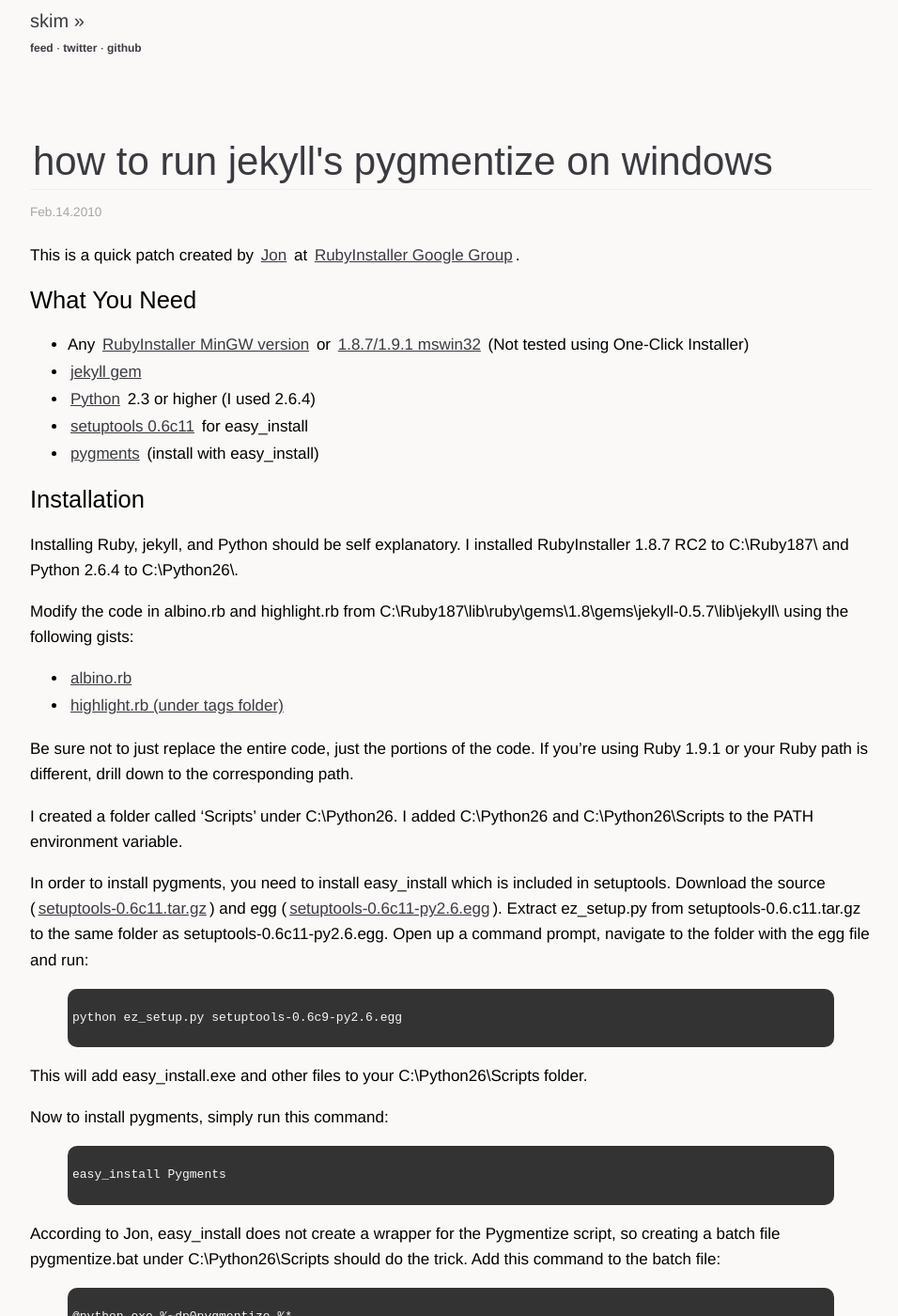
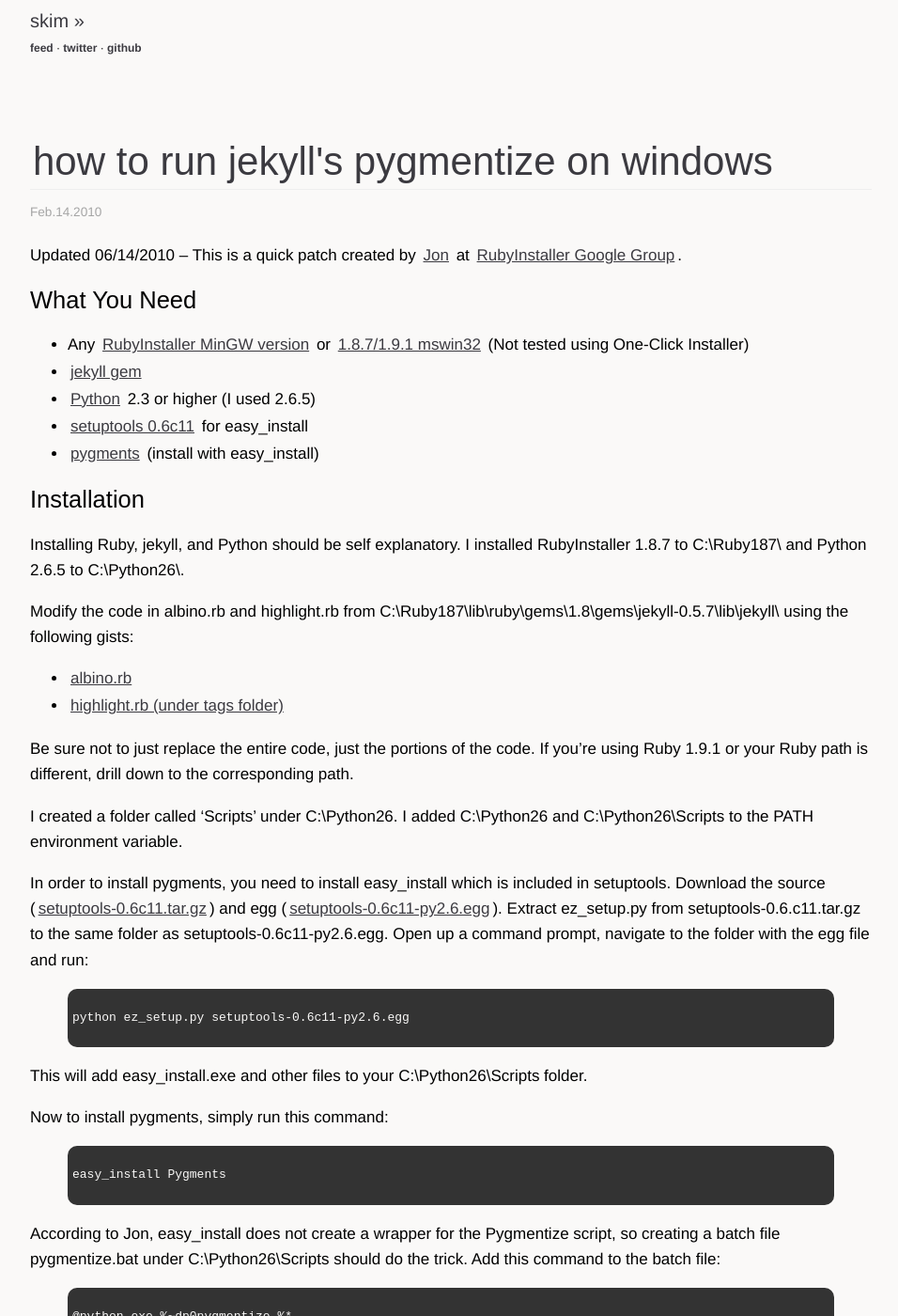
Before and after one commit to sl4m/sl4m.github.com, a Jekyll site: the page built from _posts/2010-02-14-how-to-run-jekyll-pygmentize-on-windows.markdown, in a window 1280 px wide and 1400 px high. Shown: the whole window at 94% size, without its empty margins (160-1116 px from the left). Built offline with Jekyll 4.4.1, drawn with Linux system fonts in a browser that asks for light colours; comment, search, counter and statistics services are not loaded.

Commit message:
updated post

```diff
--- a/_posts/2010-02-14-how-to-run-jekyll-pygmentize-on-windows.markdown
+++ b/_posts/2010-02-14-how-to-run-jekyll-pygmentize-on-windows.markdown
@@ -10,19 +10,19 @@
   -- windows
 ---
 
-This is a quick patch created by [Jon](http://github.com/jonforums) at [RubyInstaller Google Group](http://groups.google.com/group/rubyinstaller/t/400ecfe5d528b558).
+Updated 06/14/2010 -- This is a quick patch created by [Jon](http://github.com/jonforums) at [RubyInstaller Google Group](http://groups.google.com/group/rubyinstaller/t/400ecfe5d528b558).
 
 ## What You Need
 
 * Any [RubyInstaller MinGW version](http://rubyinstaller.org/download.html) or [1.8.7/1.9.1 mswin32](http://www.ruby-lang.org/en/downloads/) (Not tested using One-Click Installer)
 * [jekyll gem](http://gemcutter.org/gems/jekyll)
-* [Python](http://www.python.org/download/) 2.3 or higher (I used 2.6.4)
+* [Python](http://www.python.org/download/) 2.3 or higher (I used 2.6.5)
 * [setuptools 0.6c11](http://pypi.python.org/pypi/setuptools) for easy_install
 * [pygments](http://pygments.org/) (install with easy_install)
 
 ## Installation
 
-Installing Ruby, jekyll, and Python should be self explanatory.  I installed RubyInstaller 1.8.7 RC2 to C:\Ruby187\ and Python 2.6.4 to C:\Python26\\.
+Installing Ruby, jekyll, and Python should be self explanatory.  I installed RubyInstaller 1.8.7 to C:\Ruby187\ and Python 2.6.5 to C:\Python26\\.
 
 Modify the code in albino.rb and highlight.rb from C:\Ruby187\lib\ruby\gems\1.8\gems\jekyll-0.5.7\lib\jekyll\ using the following gists:
 
@@ -36,7 +36,7 @@
 In order to install pygments, you need to install easy_install which is included in setuptools.  Download the source ([setuptools-0.6c11.tar.gz](http://pypi.python.org/packages/source/s/setuptools/setuptools-0.6c11.tar.gz#md5=7df2a529a074f613b509fb44feefe74e)) and egg ([setuptools-0.6c11-py2.6.egg](http://pypi.python.org/packages/2.6/s/setuptools/setuptools-0.6c11-py2.6.egg#md5=bfa92100bd772d5a213eedd356d64086)).  Extract ez_setup.py from setuptools-0.6.c11.tar.gz to the same folder as setuptools-0.6c11-py2.6.egg.  Open up a command prompt, navigate to the folder with the egg file and run:
 
 {% highlight text %}
-python ez_setup.py setuptools-0.6c9-py2.6.egg
+python ez_setup.py setuptools-0.6c11-py2.6.egg
 {% endhighlight %}
 
 This will add easy_install.exe and other files to your C:\Python26\Scripts folder.
```
